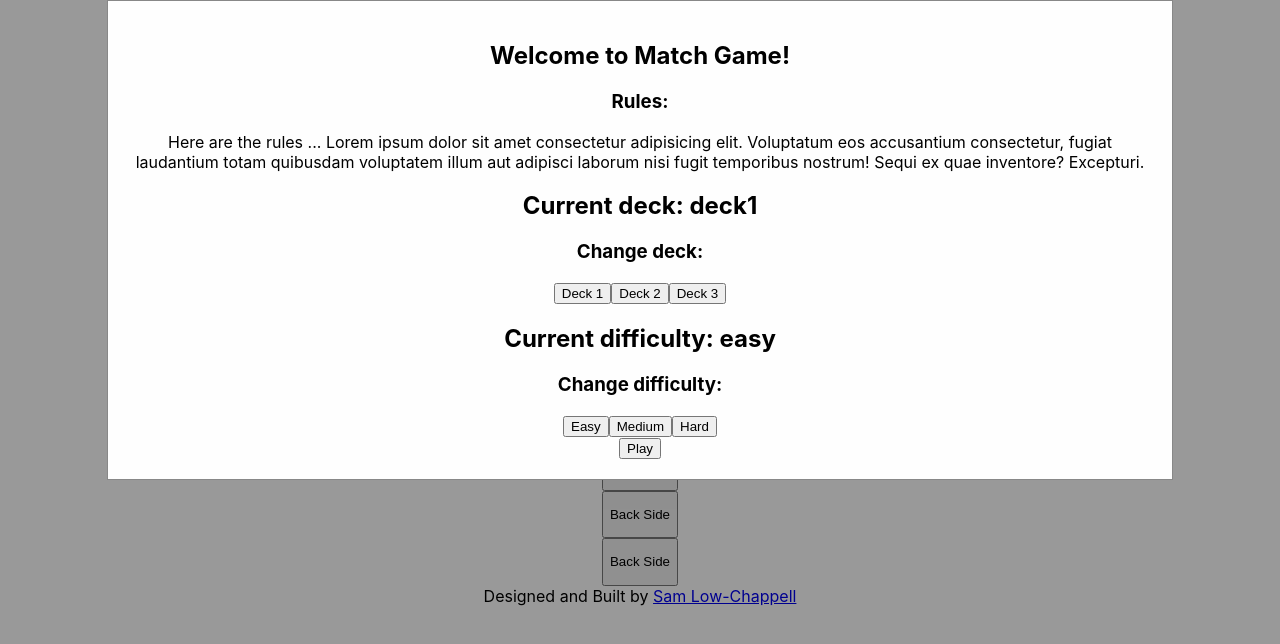
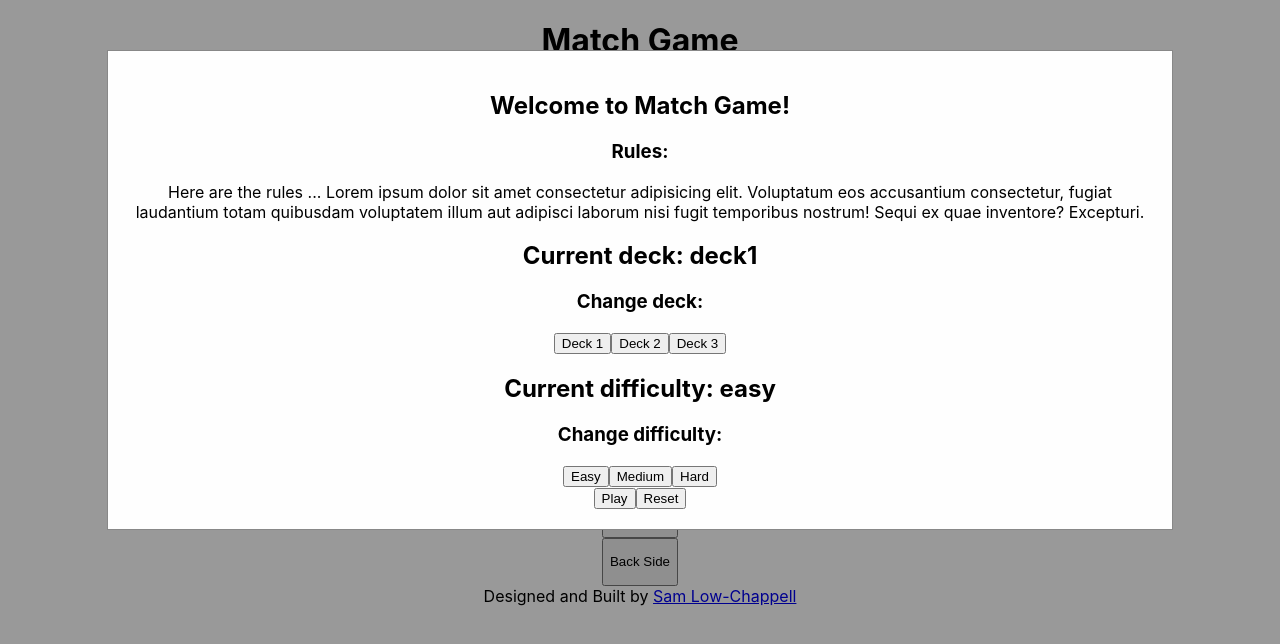
Before and after one commit to sjlowchappell/match-game, a React (Create React App) app: page / in a window 1280 px wide. Shown: the top 644 px of the page. Built offline with nearby package versions, Linux system fonts and the light colour scheme.

Commit message:
added a reset button

```diff
--- a/src/components/game.tsx
+++ b/src/components/game.tsx
@@ -2,17 +2,19 @@ import React, { FC } from 'react';
 import { connect } from 'react-redux';
 import CardGallery from './cardGallery';
 import Timer from './timer';
-import { resetTimer, stopTimer, pauseGame, endGame } from '../redux/actions';
+import { resetTimer, stopTimer, pauseGame, endGame, resetGame } from '../redux/actions';
 
 interface GameProps {
 	pauseGame: any;
 	endGame: any;
 	stopTimer: any;
 	resetTimer: any;
+	resetGame: any;
 	state: any;
 }
 
-const Game: FC<GameProps> = ({ state, stopTimer, resetTimer, pauseGame, endGame }) => {
+const Game: FC<GameProps> = ({ state, stopTimer, resetTimer, pauseGame, endGame, resetGame }) => {
+	// Game win conditions
 	// if playing is set to true
 	if (state.game.playing) {
 		// check if the timer is greater than 0 and there are no remaining pairs
@@ -43,6 +45,11 @@ const Game: FC<GameProps> = ({ state, stopTimer, resetTimer, pauseGame, endGame
 		// dispatch the stop timer action
 		stopTimer();
 	};
+	const reset = () => {
+		console.log('Reset clicked! Reset it all!');
+		resetTimer();
+		resetGame();
+	};
 	return (
 		<div>
 			<p>This is the game container</p>
@@ -59,6 +66,7 @@ const Game: FC<GameProps> = ({ state, stopTimer, resetTimer, pauseGame, endGame
 			{/* Pause buttons */}
 			{/* When clicking pause, it should bring up the modal */}
 			<button onClick={pause}>Pause</button>
+			<button onClick={reset}>Reset</button>
 			{/* Display remaining pairs of cards */}
 			<p>Remaining pairs: {state.cards.remainingPairs}</p>
 			{/* Card Gallery Component */}
@@ -72,6 +80,7 @@ const mapDispatchToProps = {
 	endGame,
 	stopTimer,
 	resetTimer,
+	resetGame,
 };
 
 const mapStateToProps = (state: any) => {
--- a/src/components/modal.tsx
+++ b/src/components/modal.tsx
@@ -1,10 +1,11 @@
 import React, { FC } from 'react';
 import { connect } from 'react-redux';
-import { chooseDifficulty, chooseDeck, startGame, startTimer, tick } from '../redux/actions';
+import { chooseDifficulty, chooseDeck, startGame, startTimer, resetTimer, tick, resetGame } from '../redux/actions';
 import styled, { css } from 'styled-components';
 
 interface ContainerProps {
 	playing: boolean;
+	victory: boolean;
 }
 const Container = styled.div<ContainerProps>`
 	position: fixed;
@@ -17,8 +18,9 @@ const Container = styled.div<ContainerProps>`
 	overflow: auto;
 	background-color: rgb(0, 0, 0);
 	background-color: rgba(0, 0, 0, 0.4);
+	padding-top: 50px;
 	${props =>
-		props.playing &&
+		(props.playing || props.victory !== null) &&
 		css`
 			display: none;
 		`}
@@ -37,11 +39,22 @@ interface ModalProps {
 	chooseDifficulty: any;
 	startGame: any;
 	startTimer: any;
+	resetTimer: any;
+	resetGame: any;
 	tick: any;
 	state: any;
 }
 
-const Modal: FC<ModalProps> = ({ chooseDeck, chooseDifficulty, startGame, state, startTimer, tick }) => {
+const Modal: FC<ModalProps> = ({
+	chooseDeck,
+	chooseDifficulty,
+	startGame,
+	state,
+	startTimer,
+	resetTimer,
+	tick,
+	resetGame,
+}) => {
 	const start = () => {
 		console.log('Game is starting, close the modal!');
 		// Container style display none -> figure out how to do this
@@ -51,8 +64,13 @@ const Modal: FC<ModalProps> = ({ chooseDeck, chooseDifficulty, startGame, state,
 		});
 		startTimer(interval);
 	};
+	const reset = () => {
+		console.log('Reset clicked! Reset it all!');
+		resetTimer();
+		resetGame();
+	};
 	return (
-		<Container playing={state.game.playing}>
+		<Container playing={state.game.playing} victory={state.game.victory}>
 			<Content>
 				<h2>Welcome to Match Game!</h2>
 				<h3>Rules:</h3>
@@ -61,6 +79,7 @@ const Modal: FC<ModalProps> = ({ chooseDeck, chooseDifficulty, startGame, state,
 					accusantium consectetur, fugiat laudantium totam quibusdam voluptatem illum aut adipisci laborum
 					nisi fugit temporibus nostrum! Sequi ex quae inventore? Excepturi.
 				</p>
+				{/* this can be extracted into a component and reused for both decks and difficulty */}
 				<h2>Current deck: {state.decks.deckType} </h2>
 				<h3>Change deck:</h3>
 				<div>
@@ -78,6 +97,7 @@ const Modal: FC<ModalProps> = ({ chooseDeck, chooseDifficulty, startGame, state,
 
 				{/* Play button should start the game */}
 				<button onClick={start}>Play</button>
+				<button onClick={reset}>Reset</button>
 			</Content>
 		</Container>
 	);
@@ -88,6 +108,8 @@ const mapDispatchToProps = {
 	chooseDeck,
 	startGame,
 	startTimer,
+	resetGame,
+	resetTimer,
 	tick,
 };
 
--- a/src/redux/actionTypes.js
+++ b/src/redux/actionTypes.js
@@ -9,3 +9,4 @@ export const RESET_TIMER = 'RESET_TIMER';
 export const START_GAME = 'START_GAME';
 export const PAUSE_GAME = 'PAUSE_GAME';
 export const END_GAME = 'END_GAME';
+export const RESET_GAME = 'RESET_GAME';
--- a/src/redux/actions.js
+++ b/src/redux/actions.js
@@ -10,6 +10,7 @@ import {
 	START_TIMER,
 	STOP_TIMER,
 	RESET_TIMER,
+	RESET_GAME,
 } from './actionTypes';
 
 // Card Actions
@@ -71,3 +72,7 @@ export const endGame = endType => ({
 	type: END_GAME,
 	payload: { endType },
 });
+
+export const resetGame = () => ({
+	type: RESET_GAME,
+});
--- a/src/redux/reducers/cards.js
+++ b/src/redux/reducers/cards.js
@@ -1,4 +1,4 @@
-import { FLIP_CARD, COMPARE_CARD } from '../actionTypes.js';
+import { FLIP_CARD, COMPARE_CARD, RESET_GAME } from '../actionTypes.js';
 
 const initialState = {
 	deck: [
@@ -109,6 +109,11 @@ export default function(state = initialState, action) {
 				remainingPairs: newPairs,
 			};
 		}
+		case RESET_GAME: {
+			return {
+				...initialState,
+			};
+		}
 		default:
 			return state;
 	}
--- a/src/redux/reducers/decks.js
+++ b/src/redux/reducers/decks.js
@@ -1,4 +1,4 @@
-import { CHOOSE_DECK } from '../actionTypes.js';
+import { CHOOSE_DECK, RESET_GAME } from '../actionTypes.js';
 
 const initialState = {
 	deckType: 'deck1',
@@ -13,6 +13,11 @@ export default function(state = initialState, action) {
 				deckType: deckName,
 			};
 		}
+		case RESET_GAME: {
+			return {
+				...initialState,
+			};
+		}
 		default:
 			return state;
 	}
--- a/src/redux/reducers/difficulty.js
+++ b/src/redux/reducers/difficulty.js
@@ -1,4 +1,4 @@
-import { CHOOSE_DIFFICULTY } from '../actionTypes.js';
+import { CHOOSE_DIFFICULTY, RESET_GAME } from '../actionTypes.js';
 
 const initialState = {
 	difficulty: 'easy',
@@ -13,6 +13,11 @@ export default function(state = initialState, action) {
 				difficulty: difficultyLevel,
 			};
 		}
+		case RESET_GAME: {
+			return {
+				...initialState,
+			};
+		}
 		default:
 			return state;
 	}
--- a/src/redux/reducers/game.js
+++ b/src/redux/reducers/game.js
@@ -1,4 +1,4 @@
-import { START_GAME, PAUSE_GAME, END_GAME } from '../actionTypes.js';
+import { START_GAME, PAUSE_GAME, END_GAME, RESET_GAME } from '../actionTypes.js';
 
 const initialState = {
 	playing: false,
@@ -27,6 +27,11 @@ export default function(state = initialState, action) {
 				victory: action.payload.endType,
 			};
 		}
+		case RESET_GAME: {
+			return {
+				...initialState,
+			};
+		}
 		default:
 			return state;
 	}
```
